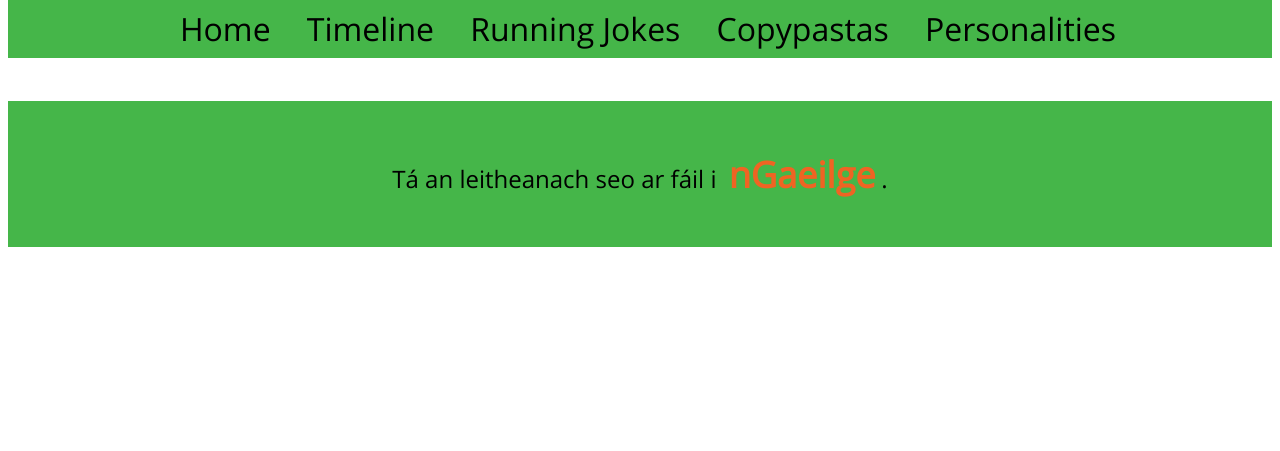
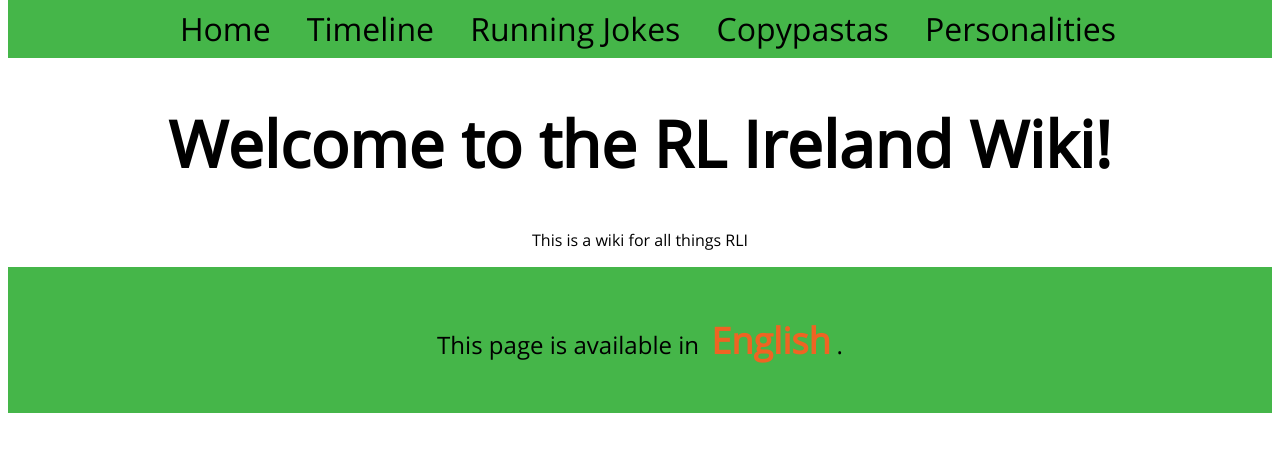
Before and after one commit to RL-Ireland/RL-Ireland, a plain HTML site: page index.html in a window 1280 px wide. Shown: the part 99-550 px from the top of the page. Drawn offline with Linux system fonts and the light colour scheme; files whose address does not match are found by name.

Commit message:
FINALLY GOT THE FUCKIN THING TO WORK

```diff
--- a/index.html
+++ b/index.html
@@ -35,7 +35,7 @@
 
     <div class="bottom-banner">
         <div class="bottom-banner-text">
-            <p id="langChangeText">Tá an leitheanach seo ar fáil i <button type="button" onclick="langChange()" class="text-button"><strong>nGaeilge</strong></button>.</p>
+            <p id="langChangeText"></p>
         </div>
     </div>
 
--- a/main.js
+++ b/main.js
@@ -8,18 +8,18 @@ if (!firstTime) {
 }
 
 // Stores a dictionary of all text to be displayed
-var dict = {
-    mainTitle = {
-        en = `Welcome to the RL Ireland Wiki!`,
-        ga = `Fáilte go dtí Wiki RL Ireland!`
+const dict = {
+    mainTitle: {
+        en: `Welcome to the RL Ireland Wiki!`,
+        ga: `Fáilte go dtí Wiki RL Ireland!`
     },
-    mainContent = {
-        en = `This is a wiki for all things RLI`,
-        ga = `Is é seo wiki fa choinne RLI`
+    mainContent: {
+        en: `This is a wiki for all things RLI`,
+        ga: `Is é seo wiki fa choinne RLI`
     },
-    langChangeText = {
-        en = `This page is available in <button type="button" onclick="langChange()" class="text-button"><strong>English</strong></button>.`,
-        ga = `Tá an leitheanach seo ar fáil i <button type="button" onclick="langChange()" class="text-button"><strong>nGaeilge</strong></button>.`
+    langChangeText: {
+        en: `This page is available in <button type="button" onclick="langChange()" class="text-button"><strong>English</strong></button>.`,
+        ga: `Tá an leitheanach seo ar fáil i <button type="button" onclick="langChange()" class="text-button"><strong>nGaeilge</strong></button>.`
     }
 }
 
```
